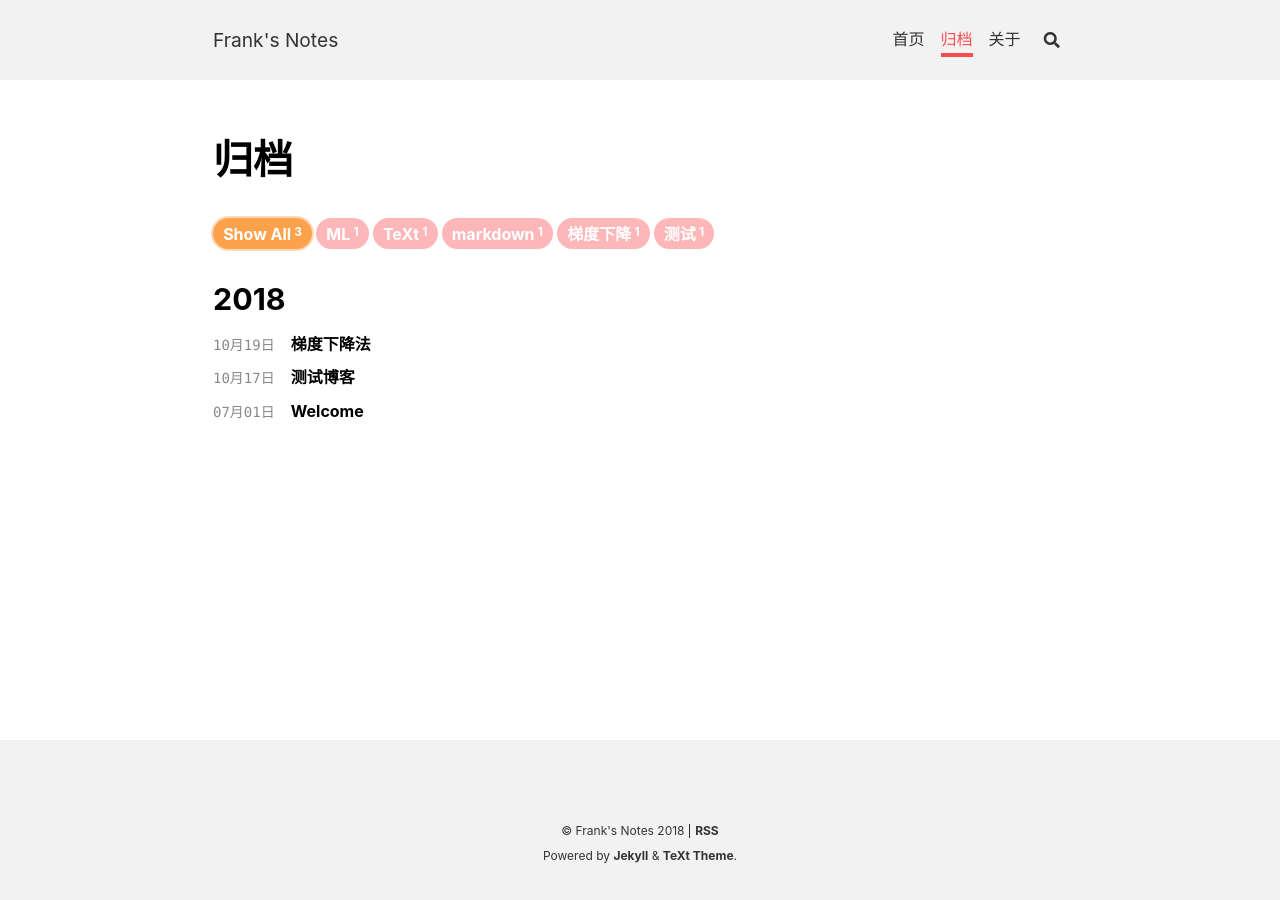
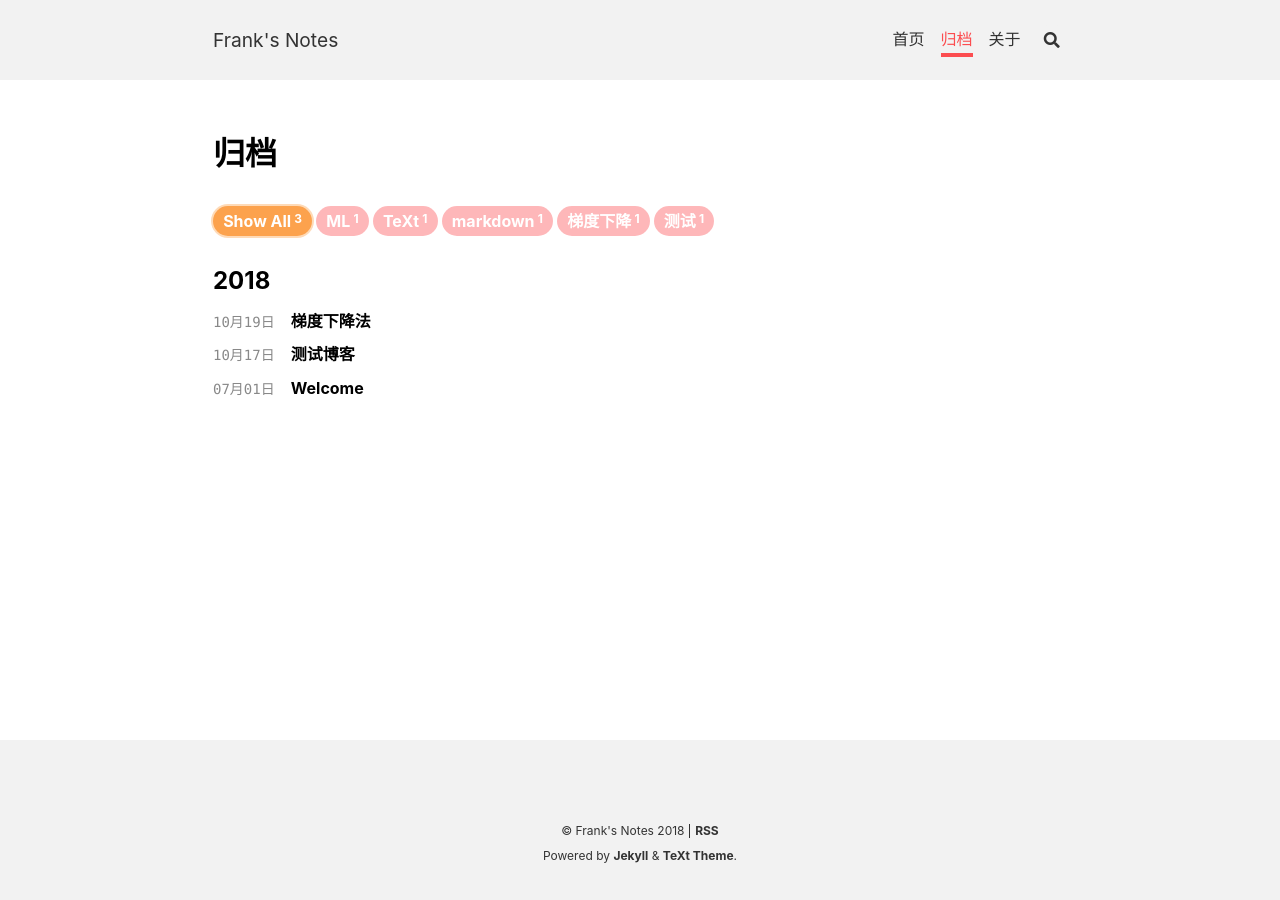
Before and after one commit to senchfu/text-blog, a Jekyll site: the page built from archive.html, in a window 1280 px wide. Built offline with Jekyll 4.4.1, drawn with Linux system fonts in a browser that asks for light colours; nearby versions of some CDN libraries; comment, search, counter and statistics services are not loaded.

Commit message:
update _sass/common/_variables.scss,modify font-size-h*

```diff
--- a/_sass/common/_variables.scss
+++ b/_sass/common/_variables.scss
@@ -24,9 +24,9 @@ $base: (
   font-size-h5-lg:        1.25rem,
   font-size-h6-lg:        1.25rem,
 
-  font-size-h1:           2.5rem,
-  font-size-h2:           1.9rem,
-  font-size-h3:           1.5rem,
+  font-size-h1:           2.0rem, //2.5
+  font-size-h2:           1.5rem, //1.9
+  font-size-h3:           1.3rem, //1.5
   font-size-h4:           1.2rem,
   font-size-h5:           1rem,
   font-size-h6:           1rem,
```
